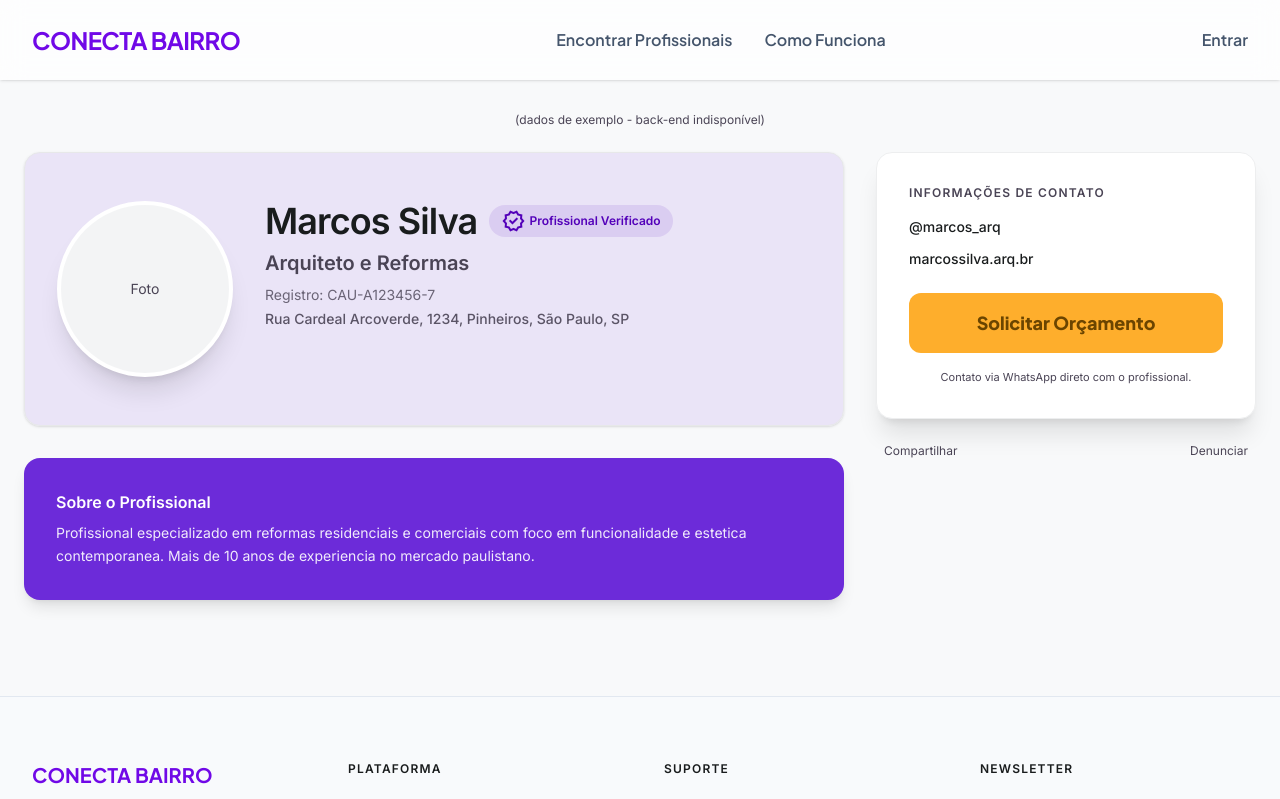
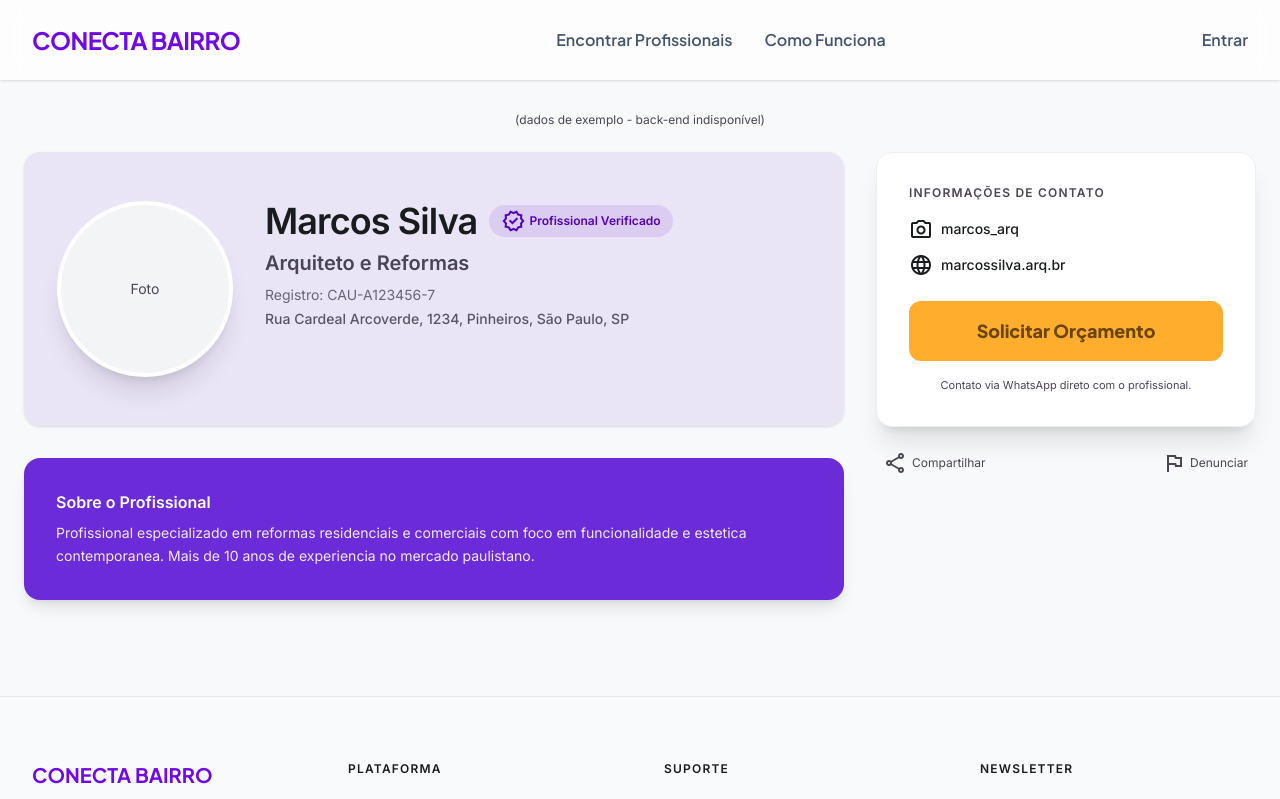
Before and after one commit to jamilelopes/conecta-bairro-2.0, a React (Vite) app: page /profile/1 in a window 1280 px wide. Shown: the top 799 px of the page. Built offline with nearby package versions, Linux system fonts and the light colour scheme; no server answers.

Commit message:
fix: corrige avatarUrl e adiciona icones no Profile

```diff
--- a/src/pages/Profile.jsx
+++ b/src/pages/Profile.jsx
@@ -110,8 +110,18 @@ function Profile() {
                   Informações de Contato
                 </h4>
                 <div className="space-y-3 mb-6 text-sm font-medium">
-                  {professional.instagram && <p>@{professional.instagram}</p>}
-                  {professional.website && <p>{professional.website}</p>}
+                  {professional.instagram && (
+                    <p className="flex items-center gap-2">
+                      <span className="material-symbols-outlined text-base" aria-hidden="true">photo_camera</span>
+                      {professional.instagram}
+                    </p>
+                  )}
+                  {professional.website && (
+                    <p className="flex items-center gap-2">
+                      <span className="material-symbols-outlined text-base" aria-hidden="true">language</span>
+                      {professional.website}
+                    </p>
+                  )}
                 </div>
                 <a href={whatsappLink} target="_blank" rel="noopener noreferrer" className="w-full bg-secondary-container text-on-secondary-container py-4 rounded-xl font-headline font-extrabold text-lg flex items-center justify-center gap-2">
                   Solicitar Orçamento
@@ -122,8 +132,14 @@ function Profile() {
               </div>
 
               <div className="flex justify-between text-xs text-on-surface-variant px-2">
-                <button className="hover:underline">Compartilhar</button>
-                <button className="hover:underline">Denunciar</button>
+                <button className="hover:underline flex items-center gap-1">
+                  <span className="material-symbols-outlined text-sm" aria-hidden="true">share</span>
+                  Compartilhar
+                </button>
+                <button className="hover:underline flex items-center gap-1">
+                  <span className="material-symbols-outlined text-sm" aria-hidden="true">flag</span>
+                  Denunciar
+                </button>
               </div>
             </div>
           </aside>
```
